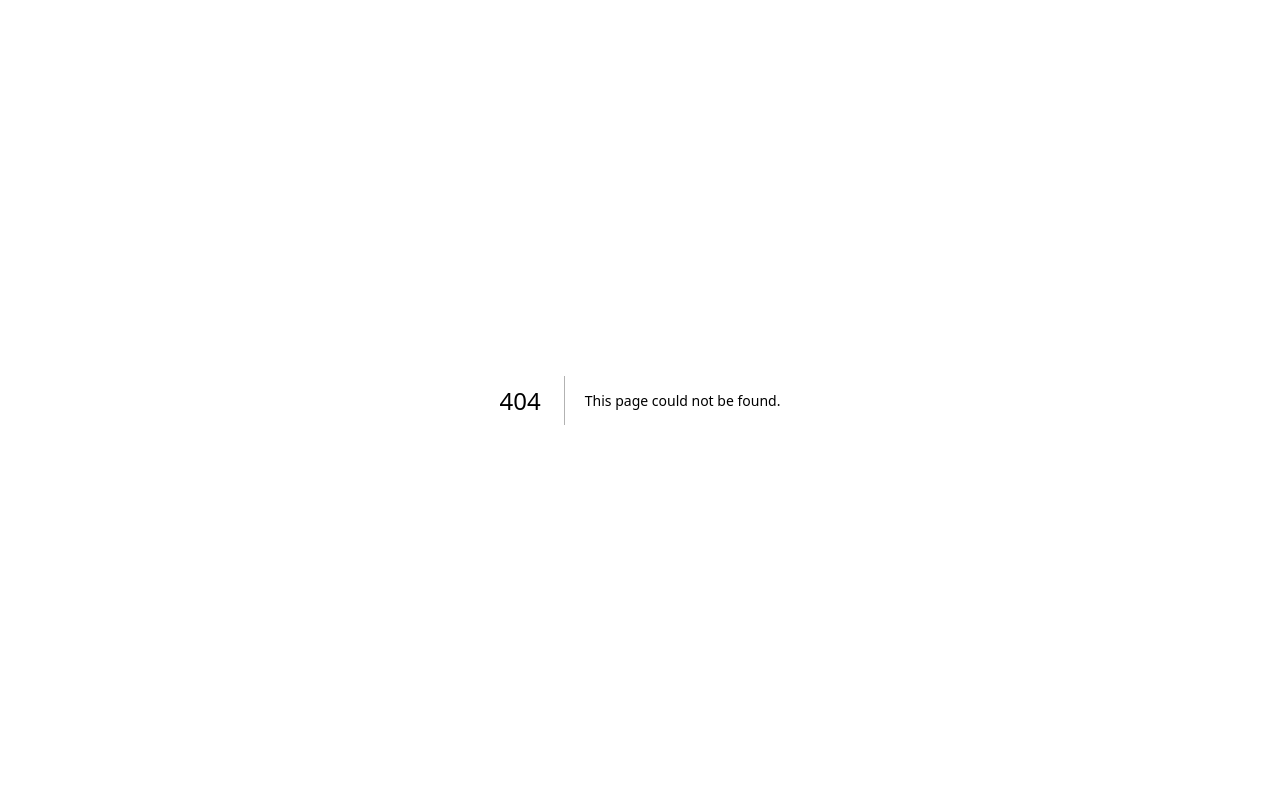
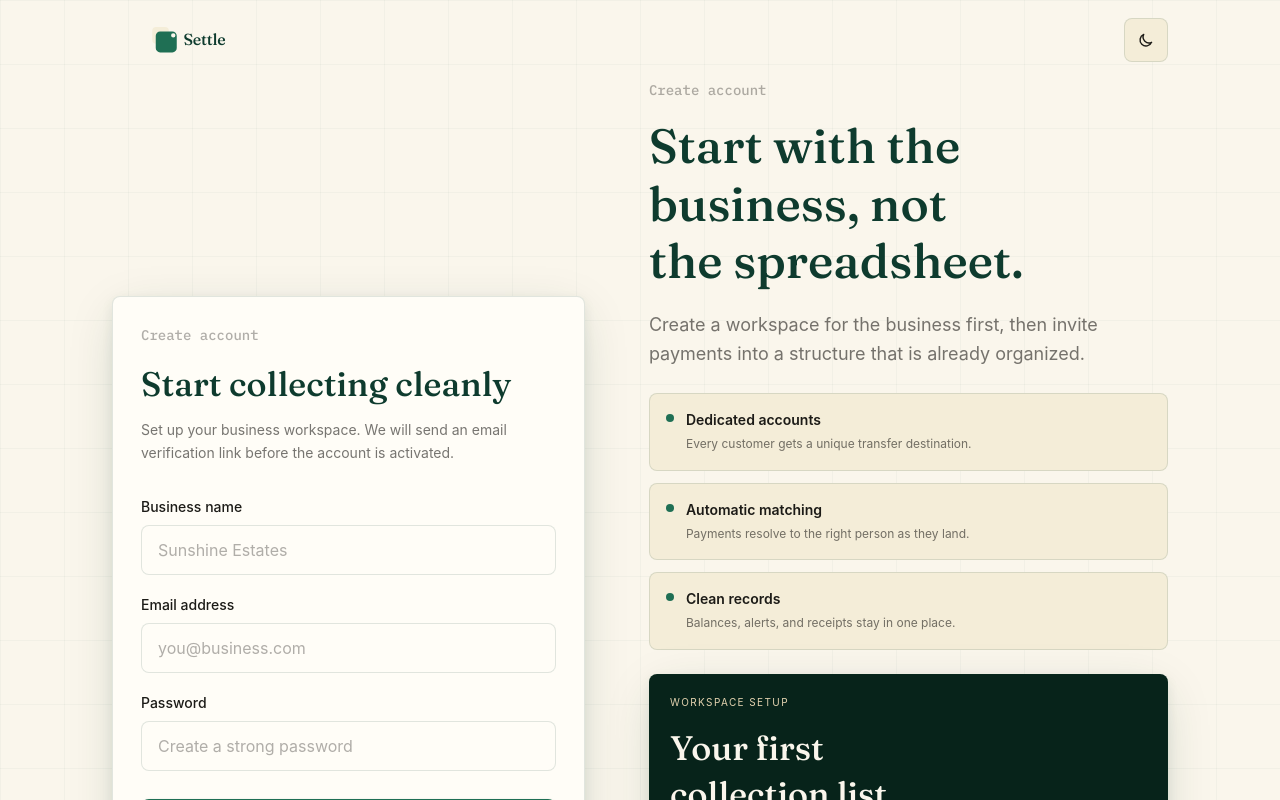
Before and after one commit to Muizzyranking/settle-fe, a Next.js app: page /register in a window 1280 px wide. Before the commit this address had no page. Shown: the top 800 px of the page. Built offline with nearby package versions, Linux system fonts and the light colour scheme; a web font is replaced by a local one.

Commit message:
feat: registeration page

```diff
--- /dev/null
+++ b/src/app/(auth)/register/page.tsx
@@ -0,0 +1,45 @@
+import { AuthAction, AuthField, AuthSwitchLink } from "@/components/auth/auth-form";
+import { AuthShell } from "@/components/auth/auth-shell";
+
+export const metadata = {
+  title: "Create account",
+};
+
+export default function RegisterPage() {
+  return (
+    <AuthShell
+      eyebrow="Create account"
+      title="Start collecting cleanly"
+      subtitle="Set up your business workspace. We will send an email verification link before the account is activated."
+      visual="setup"
+      variant="reverse"
+    >
+      <form className="space-y-5">
+        <AuthField
+          label="Business name"
+          name="businessName"
+          placeholder="Sunshine Estates"
+          autoComplete="organization"
+        />
+        <AuthField
+          label="Email address"
+          name="email"
+          type="email"
+          placeholder="you@business.com"
+          autoComplete="email"
+        />
+        <AuthField
+          label="Password"
+          name="password"
+          type="password"
+          placeholder="Create a strong password"
+          autoComplete="new-password"
+        />
+
+        <AuthAction href="/check-email">Create account</AuthAction>
+      </form>
+
+      <AuthSwitchLink prompt="Already have an account?" href="/login" label="Log in" />
+    </AuthShell>
+  );
+}
```
